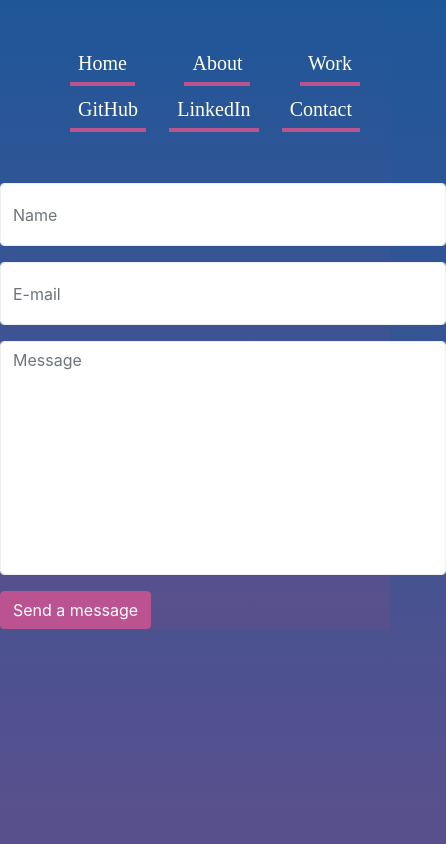
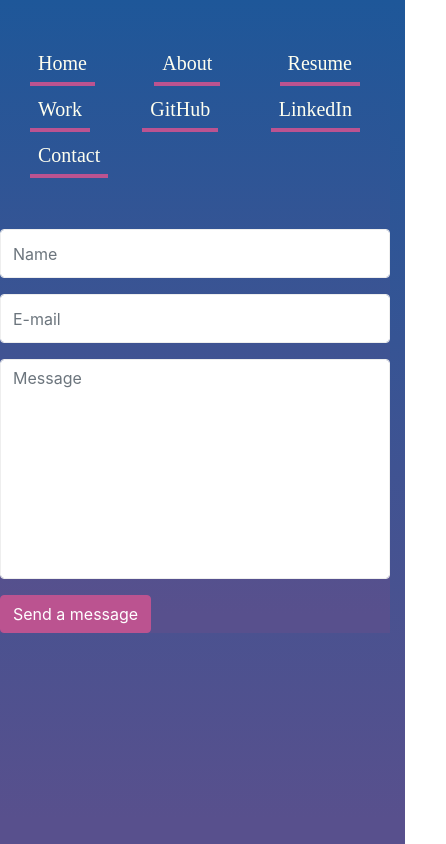
Before and after one commit to libersword/portfolio, a plain HTML site: page pages/contact.html in a window 390 px wide. Shown: the whole page, 446 px wide, since content can reach past the window. Drawn offline with nearby package versions, Linux system fonts and the light colour scheme; a web font is replaced by a local one.

Commit message:
Added resume and fixed links

```diff
--- a/pages/contact.html
+++ b/pages/contact.html
@@ -5,7 +5,7 @@
   <meta charset="UTF-8">
   <meta name="viewport" content="width=device-width, initial-scale=1.0">
   <meta http-equiv="X-UA-Compatible" content="ie=edge">
-  <title>Lindsey Brown About</title>
+  <title>Lindsey Brown Contact</title>
   <link href="https://stackpath.bootstrapcdn.com/bootstrap/4.3.1/css/bootstrap.min.css" rel="stylesheet" integrity="sha384-ggOyR0iXCbMQv3Xipma34MD+dH/1fQ784/j6cY/iJTQUOhcWr7x9JvoRxT2MZw1T" crossorigin="anonymous">
   <link rel="stylesheet" type="text/css" href="../style.css"/>
   <link rel="stylesheet" type="text/css" href="../contact.css"/>
@@ -15,9 +15,9 @@
   <div class="links">
     <ul class="port-links">
       <li><a href='../index.html'>Home</a></li>
-      <li><a href='#' class="active">About</a></li>
-      <!-- <li><a href='#'>Resume</a></li> -->
-      <li><a href='/pages/portfolio.html'>Work</a></li>
+      <li><a href='about.html'>About</a></li>
+      <li><a href='../assets/lindseyBrownResume2019.pdf' target="_blank"'>Resume</a></li>
+      <li><a href='portfolio.html'>Work</a></li>
       <li><a href='https://github.com/libersword' target="_blank">GitHub</a></li>
       <li><a href='https://www.linkedin.com/in/libersword' target="_blank">LinkedIn</a></li>
       <li><a href='#'>Contact</a></li>
--- a/style.css
+++ b/style.css
@@ -8,10 +8,6 @@ body {
   background: -webkit-linear-gradient(top,  #1e5799 0%,#58508d 97%,#58508d 100%); /* Chrome10-25,Safari5.1-6 */
   background: linear-gradient(to bottom,  #1e5799 0%,#58508d 97%,#58508d 100%); /* W3C, IE10+, FF16+, Chrome26+, Opera12+, Safari7+ */
   filter: progid:DXImageTransform.Microsoft.gradient( startColorstr='#1e5799', endColorstr='#58508d',GradientType=0 ); /* IE6-9 */
-}
-
-* {
-  box-sizing: inherit;
 }
 
 .intro-text{
@@ -95,6 +91,7 @@ background:
       padding: 20px;
       align-items: center;
       flex-wrap:wrap;
+    margin-left: 0!important;
   }
   .port-links li{
     list-style: none;
```
Also changed, not shown: index.html (+1 -1 lines), pages/about.html (+2 -2 lines), pages/portfolio.html (+3 -3 lines), 1 other file.
